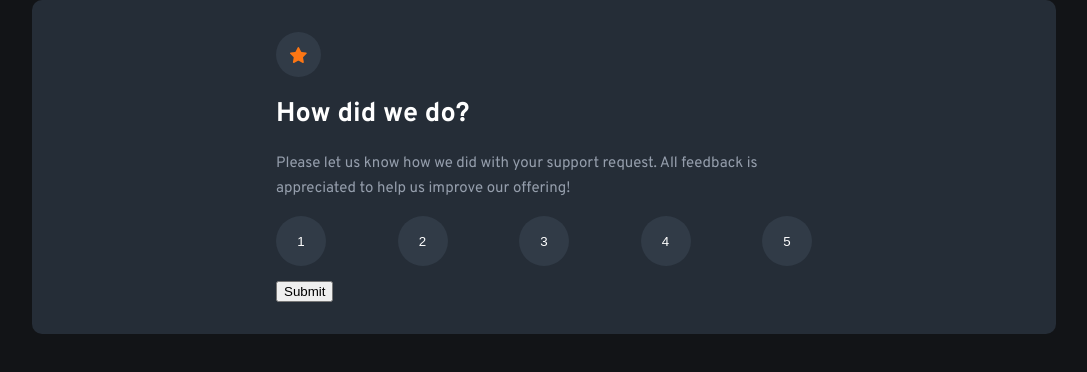
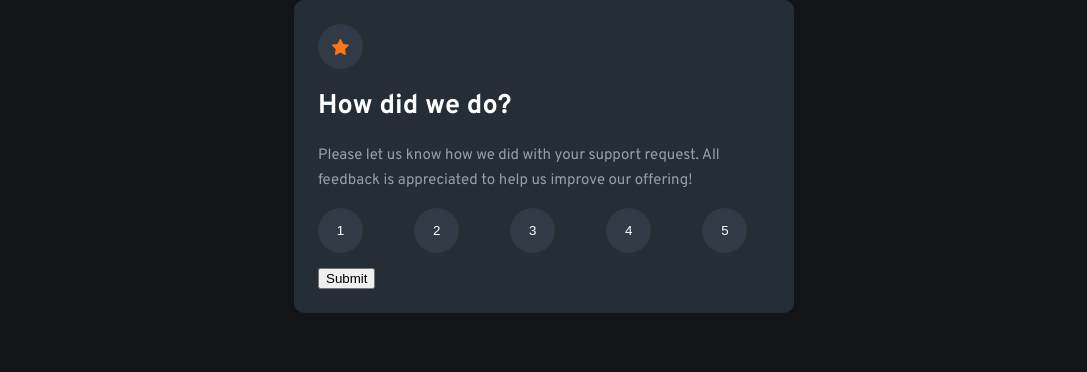
Before and after one commit to JimeBlue/interactive-rating-component, a plain HTML site: page index.html in a window 1280 px wide. Shown: the whole page, without its empty margins (96-1183 px from the left). Drawn offline with Linux system fonts and the light colour scheme.

Commit message:
Fix width of rating list

```diff
--- a/style.css
+++ b/style.css
@@ -43,17 +43,15 @@ h1 {
 
 .rating {
   background: var(--dark-blue);
-  width: 80%;
+  width: 90%;
+  max-width: 500px;
   margin: 0 auto;
   border-radius: 10px;
 }
 
 .rating__container {
-  padding: 2rem;
+  padding: 1.5rem;
   margin: 0 auto;
-
-  max-width: 600px;
-  /* min-width: 500px; */
 }
 
 /* Icon */
@@ -87,13 +85,13 @@ h1 {
   display: flex;
   justify-content: space-between;
   list-style: none;
-
+  max-width: 95%;
   padding: 0;
 }
 
 .rating__value {
-  width: 50px;
-  height: 50px;
+  width: 45px;
+  height: 45px;
   border-radius: 100%;
   background: #313b47;
   border: none;
```
